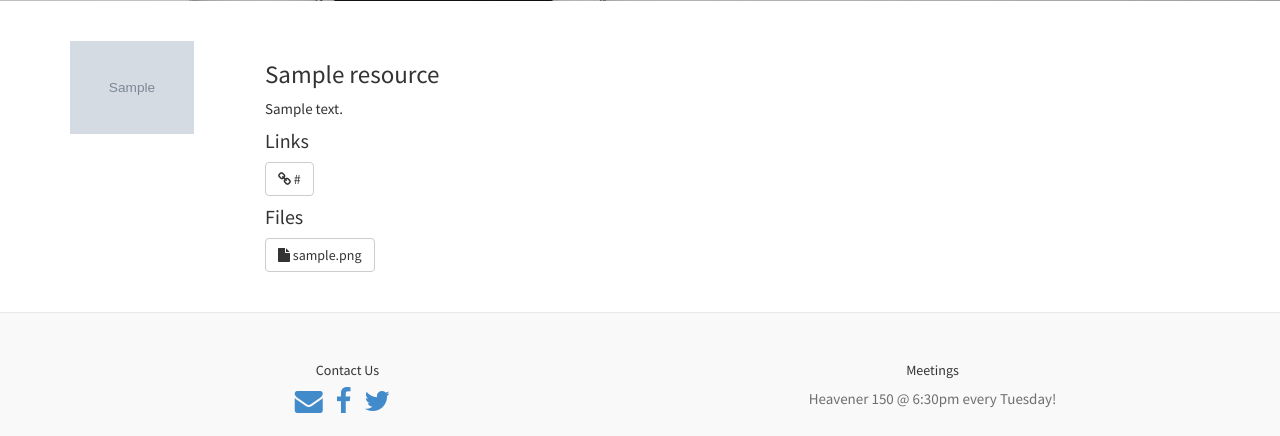
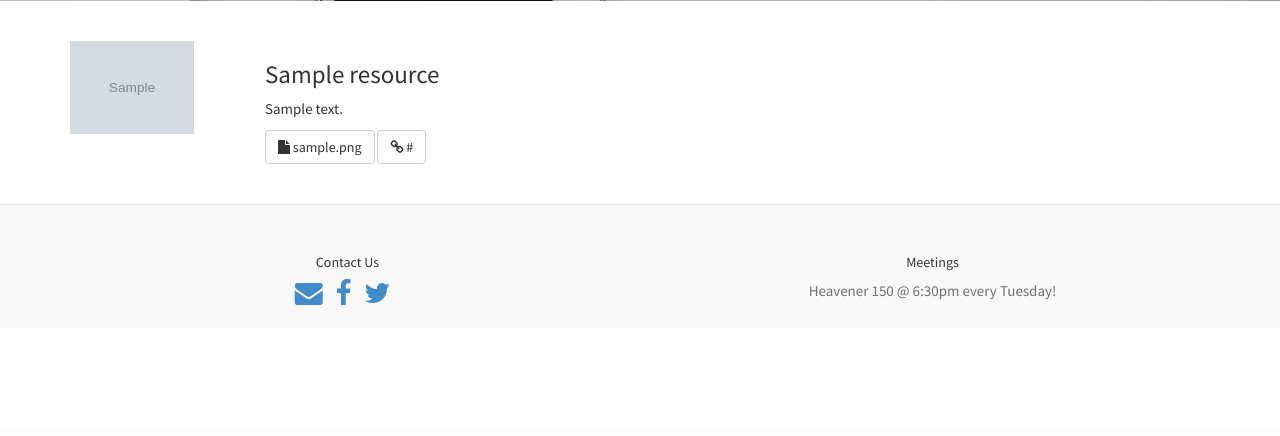
Before and after one commit to gatortechuf/gatortechuf.com, a Django app: page /resources/ in a window 1280 px wide. Shown: the part 374-810 px from the top of the page. After the commit the page ends 679 px from the top, so only its background shows below. Run offline with Django 3.2, Linux system fonts and the light colour scheme; tables that the repository leaves empty hold one stand-in row (values such as "Sample post"); grey boxes marked "Sample" are stand-in pictures; parts of the project's set-up code (start-up, migrations or seed data) failed here and were passed over; some libraries are stand-ins or nearby versions.

Commit message:
Resource buttons (#106)
* added buttons to resources

* updated admin

* removed file/link words

```diff
--- a/src/resources/templates/resources/resources.html
+++ b/src/resources/templates/resources/resources.html
@@ -36,17 +36,15 @@
             {% endif %}
                 <h3>{{ resource.resource_name }}</h3>
                 <p>{{ resource.resource_description }}</p>
+                {% if resource.resourcefile_set.all %}
+                    {% for file in resource.resourcefile_set.all %}
+                        <a href="/media/{{ file.resource_file }}" class="btn btn-default btn-apple"><i class="fa fa-file" aria-hidden="true"></i> {{ file.resource_file_name }}</a>
+                    {% endfor %}
+                {% endif %}
                 {% if resource.resourcelink_set.all %}
-                    <h4>Links</h4>
                     {% for link in resource.resourcelink_set.all %}
                         <a href="{{ link.resource_link }}" class="btn btn-default btn-apple" target="_blank" rel="noopener noreferrer"><i class="fa fa-link" aria-hidden="true"></i> {{ link.resource_link_name }}</a>
                     {% endfor %}
-                {% endif %}
-                {% if resource.resourcefile_set.all %}
-                    <h4>Files</h4>
-                        {% for file in resource.resourcefile_set.all %}
-                        <a href="/media/{{ file.resource_file }}" class="btn btn-default btn-apple"><i class="fa fa-file" aria-hidden="true"></i> {{ file.resource_file_name }}</a>
-                        {% endfor %}
                 {% endif %}
             </div>
         </div>
```
